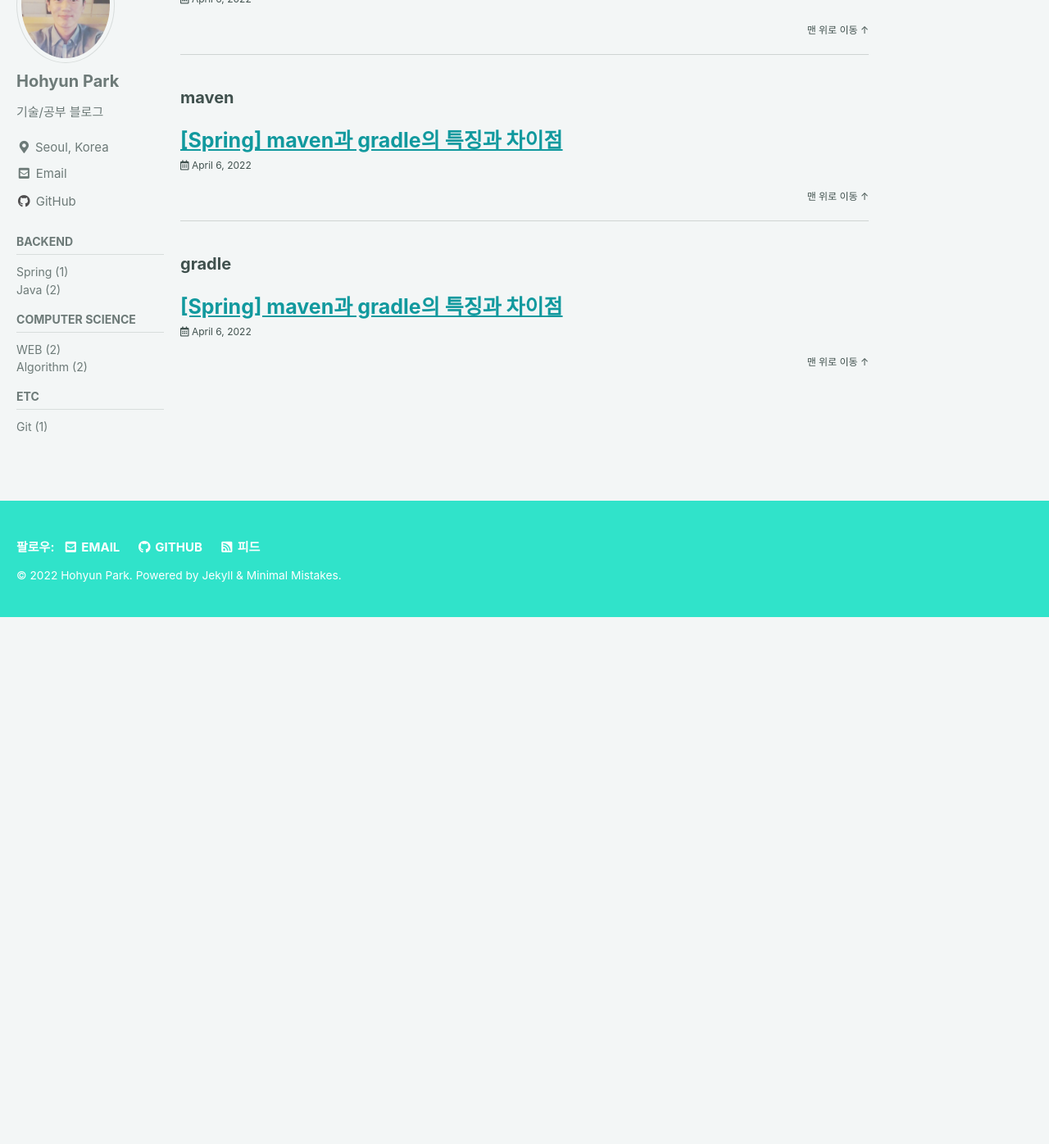
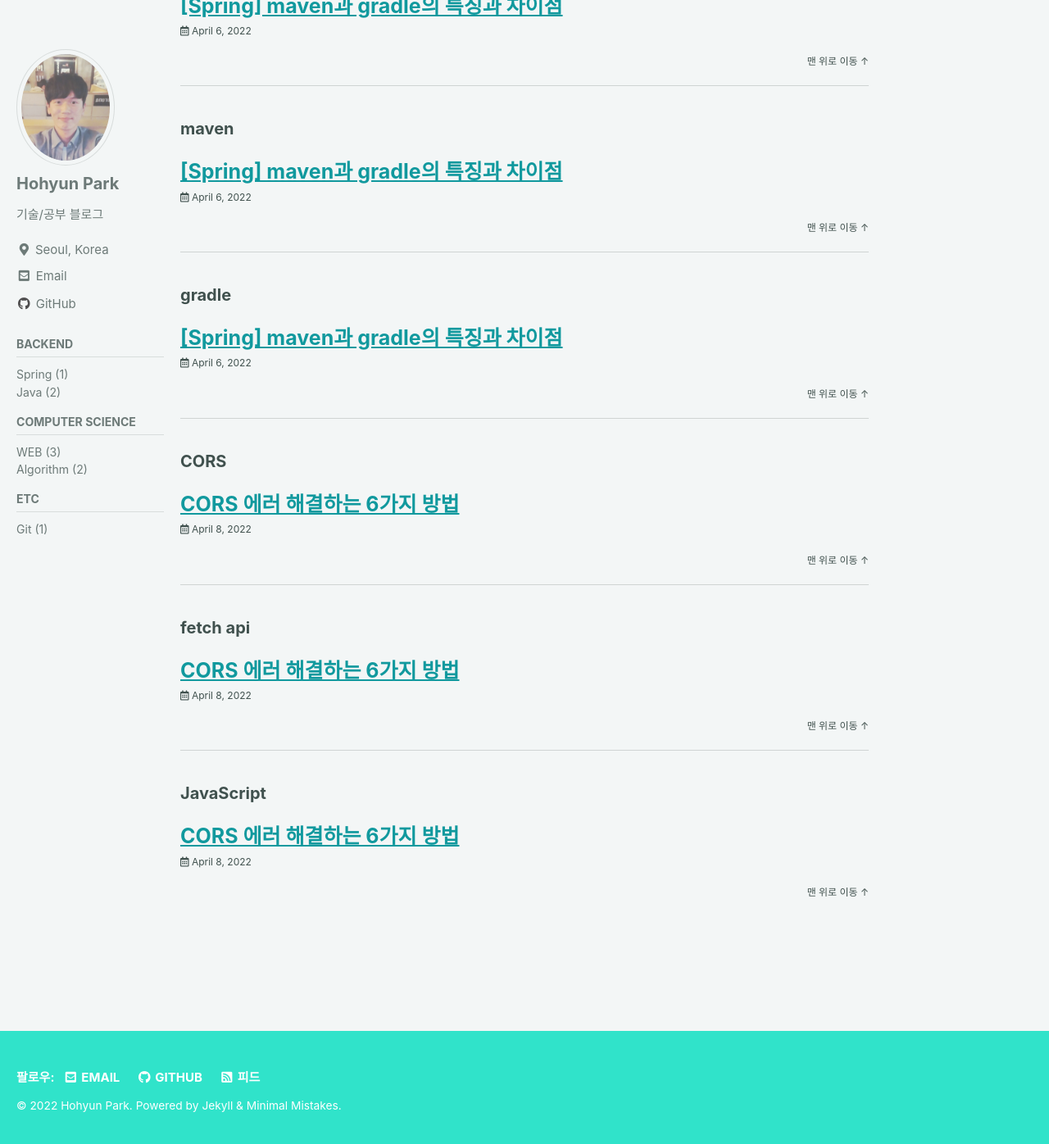
Before and after one commit to ParkHoH/ParkHoH.github.io, a Jekyll site: the page built from _pages/tag-archive.md, in a window 1280 px wide and 1400 px high, scrolled down 4677 px. Shown: the top 1396 px of the window at 82% size. Built offline with Jekyll 4.4.1, drawn with Linux system fonts in a browser that asks for light colours; cached includes are drawn as plain includes; before the commit the page ends 5430 px from its top, so only the background shows below that; some of the changed lines change nothing that is shown; some of the changed text lies outside the part shown.

Commit message:
Post: CORS 에러 해결하기

````diff
--- a/_posts/2022-04-06-maven_gradle.md
+++ b/_posts/2022-04-06-maven_gradle.md
@@ -150,7 +150,7 @@ Maven에서는 빌드 순서가 정해져 있고 각각의 단계를 phase라고
 
 [공식 홈페이지](https://docs.gradle.org/current/userguide/what_is_gradle.html)를 보면 Gradle에 대해 알아야 할 5가지 사항을 명시하고 있다.
 1. <B>Gradle is a general-purpose build tool(범용적인 빌드 도구)</B>: Gradle은 어떤 소프트웨어에서도 빌드가 가능하도록 돕는다.
-2. <B>The core model is based on tasks(핵심 모델은 작업에 기반하고 있음)</B>: Gradle에서는 거의 모든 빌드 프로세스를 DAG라는 그래프로 모델링하는데, 이 부분이 Gradle을 유연하게 만들어주는 이유라고 한다(읽어봤는지 솔직히 이해하지 못했다..ㅋㅋ)
+2. <B>The core model is based on tasks(핵심 모델은 작업에 기반하고 있음)</B>: Gradle에서는 거의 모든 빌드 프로세스를 DAG라는 그래프로 모델링하는데, 이 부분이 Gradle을 유연하게 만들어주는 이유라고 한다(읽어봤는데 솔직히 이해하지 못했다..ㅋㅋ)
 3. <B>Gradle has several fixed build phases(몇 가지 고정된 필드 phase를 갖고 있음)</B>: Initialization(초기화) - Configuration(구성) - Execution(실행) 단계로 이루어져있고, 이 과정은 Gradle의 빌드 Lifecycle을 형성한다.
 4. <B>Gradle is extensible in more ways than one(여러 가지의 확장 가능성)</B>
 5. <B>Build scripts operate against an API(API에 기반해 빌드 스크립트 동작)</B>
--- /dev/null
+++ b/_posts/2022-04-08-CORS.md
@@ -0,0 +1,183 @@
+---
+title: "CORS 에러 해결하는 6가지 방법"
+excerpt: ""
+
+categories: WEB
+tags: [CORS, fetch api, JavaScript]
+
+date: 2022-04-08
+last_modified_at: 2022-04-08
+---
+> 웹 프로젝트를 진행하다가 `fetch api`를 이용해 다음 사이트에서 뉴스 기사를 가져오려고 하는데, 아래와 같은 에러가 나타났다.
+>
+> ![CORS error](\assets\images\posts\2022-04-08\CORS error.png){: width="60%" .align-center}
+>
+> 위 내용은 CORS 정책 위반으로 인해 오류가 발생했다는 것이다.
+>
+> 그래서 CORS 정책이 대체 뭐고 어떻게 해결하면 좋을지 이것저것 찾아보다가 구글에 'CORS 에러'로 검색하면 나오는 글들이 내 상황에 맞지 않거나 그대로 진행했는데도 오류가 나서 해결하는데 시간이 오래걸렸다.
+>
+> 혹시라도 나처럼 헤메는 사람이 있을까싶어 블로그에 글을 남기기로 했다.
+
+## CORS(Cross-Orign Resource Sharing)
+먼저 CORS가 뭔지 알아보자.
+
+
+자료를 찾아보니 웹 개발자라면 누구나 CORS 에러를 한 번 정도는 경험하게 된다고 한다. 처음에는 굳이 왜 이런 정책을 만들어서 짜증나게 하나 싶었는데 사실 CORS 정책으로 인해 사이트를 조금 더 안전하게 보호할 수 있게 된다.
+
+
+> CORS는 한글로 그대로 해석하면 '교차 출처 리소스 공유'라는 의미이다. 쉽게 말하면 교차(다른) 출처에서의 리소스 공유에 관한 정책이라는 의미이다.
+
+
+즉, 몇 가지 예외로 지정한 출처만 제외하고 기본적으로는 '같은 출처'에서만 리소스 공유가 가능하도록 하는 정책을 의미한다.
+> 참고로 CORS는 서버 스펙이 아닌 웹 브라우저 스펙이다. 서버에서는 CORS를 위반하더라도 정상적으로 응답을 받을 수 있지만 이 응답의 파기 여부는 브라우저가 결정한다.
+
+그럼 같은 출처(Same-Origin)와 다른 출처(Cross-Origin)를 구분짓는 기준은 무엇을 말하는걸까?
+
+
+### 같은 출처 vs 다른 출처
+---
+![MDN CORS](https://developer.mozilla.org/en-US/docs/Web/HTTP/CORS/cors_principle.png){: width="80%" .align-center}
+<br>
+
+같은 출처(Origin)를 구분하는 요소는 3가지(프로토콜, 호스트, 포트)이다. 아래의 주소를 예로 들어보자.
+
+```console
+https://parkhoh.github.io/spring/maven_gradle/
+```
+
+위에서 3가지 요소를 표시하면,
+- 프로토콜(Protocol): `https://`
+- 호스트(Host): `parkhoh.github.io`
+- 포트(Port): `(생략 가능, 생략 시 80 포트 가정)`
+
+프로토콜, 호스트, (포트)만 동일하면 뒷 부분이 다르더라도 같은 출처로 판단한다.
+
+
+여기서 포트 번호는 생략이 가능하지만 포트 번호가 정확히 명시되어 있다면 포트 번호까지 똑같아야 동일 출처로 인식한다. 생략 시 포트 번호에 관해서는 [RFC 문서](https://datatracker.ietf.org/doc/html/rfc2616#section-3.2.2)를 참고하면 도움이 될 것 같다.
+
+
+아래의 url은 위 url과 동일 출처로 판단한다.
+```console
+https://parkhoh.github.io/tags
+```
+
+
+## CORS 에러 해결 방법
+그럼 해결 방법은 뭘까? 답은 간단하다.
+동일한 출처에서 리소스를 요청하거나 다른 출처에서도 리소스를 요청할 수 있도록 설정하면 된다.
+
+그럼 아래에서 차례대로 방법을 소개해보겠다.
+
+### 외부 proxy 서버 이용
+---
+가장 간단하고 따로 서버를 구축할 필요가 없기 때문에 내가 문제를 해결하기 위해서 선택한 방법이다.
+
+
+외부 proxy를 이용하면 아래 두 조건을 충족할 수 있기 때문에 선택하게 됐다.
+> - 현재 진행하고 있는 프로젝트에서는 서버 없이 `Vanilla JavaScript`로만 구현 목표
+> - 서버를 직접 구축하지 않고 누구나 이용 가능하도록 구현 목표
+> - 요청 보낼 서버에 대한 내부 설정을 직접 할 수 없다. 즉 크롤링 대상 사이트가 내 서버일리가 없다.
+
+
+원리는 외부에 존재하는 proxy 서버를 이용하면 요청한 URL로 프록싱을 해주고 CORS 정책을 지킨 것처럼 우회할 수 있다.
+
+
+기능은 거의 비슷하기 때문에 어떤 외부 proxy 사이트를 사용해도 되지만 나는 [cors-anywhere](https://cors-anywhere.herokuapp.com/corsdemo)라는 사이트를 이용하기로 했다.
+
+
+세팅 방법은 간단하다.
+> 1. 먼저 [cors-anywhere](https://cors-anywhere.herokuapp.com/corsdemo) 사이트에 접속해 `Request temporary access to the demo server` 버튼을 눌러 일시적인 접근 권한을 받는다.
+> 2. fetch, XMLHttpRequest 등으로 요청을 보낼 때 URL 주소 앞에 `https://cors-anywhere.herokuapp.com/`를 붙여준다.
+
+```js
+const cors = "https://cors-anywhere.herokuapp.com/";
+const url = "https://parkhoh.github.io/";
+
+fetch(cors + url)
+    .then((response) => response.text())
+    .then((data) => console.log(data))
+```
+
+이렇게 수정 후 요청을 보내면 정상적으로 응답받을 수 있고 원하는대로 파싱 후 사용하면 된다.
+
+
+참고로 다른 사이트를 참고해보면 위의 1번 과정 없이 바로 2번을 실행하게 되는데, 최근에 무분별한 CORS Anyware의 사용으로 인해 개발 목적으로만 일시적으로 사용이 가능하다고 한다.
+
+
+### Access-Control-Allow-Origin 헤더 설정
+---
+이 방법은 프론트엔드와 백엔드 모두 직접 통제할 수 있을 경우에 적용 가능한 방법이다.
+
+
+방법은 서버에서 직접 `Access-Control-Allow-Origin` 헤더의 값에 `와일드카드(*)`나 원하는 출처를 넣어주면 된다.
+```console
+Access-Control-Allow-Origin: *
+Access-Control-Allow-Origin: http://localhost:4000/
+```
+
+이렇게 설정하면 브라우저에서는 자신이 보낸 `Origin`과 서버에서 응답한 `Access-Control-Allow-Origin`을 비교해본 후 적절한 응답이라고 판단한다.
+
+
+여기서 `Access-Control-Allow-Origin`을 `*`로 설정하게 되면 모든 출처와 리소스를 공유한다는 의미이므로 비용적, 보안적인 면에서 굉장히 좋지 않다. `http://localhost:4000/`과 같이 범용적인 출처를 넣어주는 것도 마찬가지이다.
+
+
+따라서 로컬에서 테스트할 때 유용하다고 볼 수 있고 배포 시에는 구체적인 출처를 명시해주는 것이 바람직하다고 한다.
+
+
+### 직접 proxy 서버 구축
+---
+이 방법은 직접 proxy 서버를 구축하는 방법이다.
+
+
+위에서 언급했듯이 CORS 정책은 브라우저의 스펙이기 때문에 서버를 직접 구축해서 통신하게 된다면 CORS 정책이 적용되지 않는다.
+
+
+따라서 클라이언트단에서는 proxy 서버에 요청을 보내고, proxy 서버에서 직접 통신을 해서 결과를 응답해준다.
+
+---
+proxy 서버를 구축했지만 아직 배포를 하지 않았고 프론트엔드의 포토 번호와 백엔드의 포트 번호가 일치하지 않는다면 한 가지 설정해야할 것이 더 남았다.
+
+
+예를 들면 프론트엔드인 React에서는 `3000번 포트`를 이용하고 Express에서는 `5000번 포트`를 이용하는 경우처럼 포트 번호가 일치하지 않게 되면 직접 proxy 서버를 구축하더라도 CORS 오류가 발생한다.
+
+
+해결 방법은 이전에 살펴본 `Access-Control-Allow-Origin` 헤더를 설정해주는 방법이 있다.
+다른 방법은 `http-proxy-middleware` 라이브러리를 사용해 프록싱을 해주는 방법이다.
+```js
+const httpProxyMiddleware = require("http-proxy-middleware");
+
+module.exports = (app) => {
+    app.use("api",
+        httpProxyMiddleware({
+            target: "프록싱 하고자 하는 url",
+            changeOrigin: true,
+        })
+    )
+}
+```
+이렇게 설정하고 로컬 환경에서 `/api`로 요청을 보내게 되면 원하는 url로 프록싱을 해줘서 CORS 정책을 잘 지키고 있는 것처럼 우회할 수 있다.
+
+
+프론트엔드 개발자들이 많이 사용하는 `webpack-dev-server`의 경우 문법은 약간 다르지만 내부적으로는 `http-proxy-middleware`를 사용하기 때문에 원리는 같다고 한다.
+
+
+## 결론
+처음 CORS 에러를 마주쳤을 때 '이거 간단히 해결할 수 있을텐데'라는 생각을 했다.
+
+그치만 이 방법, 저 방법 적용해보다 잘 안 돼서 어떤 부분은 정확히 작동하고, 또 다른 부분은 오류가 발생하는지 파악하는 것에 시간을 많이 썼다.
+
+결국 공부해보니 어렵지 않은 문제여서 해결했고 아래 사진처럼 원하는 결과물을 얻었다. ~~(프로그래밍은 항상 답을 알고 나면 이걸 왜 몰랐지 싶은 것 같다..)~~
+![project](\assets\images\posts\2022-04-08\project.png){: .align-center}
+
+
+백엔드에만 집중해서 공부했다면 한동안 마주치지 않았을 문제였을지도 모른다.
+
+그치만 바닐라 자바스크립트를 공부하면서 웹 개발자라면 한 번쯤 마주치는 문제에 대해 해결해봤다는 것과 ajax 요청에 대해 공부해봤다는 것에 의미를 둬야겠다!
+
+
+## 참고 자료
+- [https://ko.javascript.info](https://ko.javascript.info/fetch-crossorigin#ref-288)
+- [https://datatracker.ietf.org](https://datatracker.ietf.org/doc/html/rfc2616#section-3.2.2)
+- [https://developer.mozilla.org/ko/docs/Web/HTTP/CORS](https://developer.mozilla.org/ko/docs/Web/HTTP/CORS)
+- [https://evan-moon.github.io](https://evan-moon.github.io/2020/05/21/about-cors/#webpack-dev-server%EB%A1%9C-%EB%A6%AC%EB%B2%84%EC%8A%A4-%ED%94%84%EB%A1%9D%EC%8B%B1%ED%95%98%EA%B8%B0)
+- [https://xiubindev.tistory.com](https://xiubindev.tistory.com/115)
````
Also changed, not shown: assets/images/posts/2022-04-08/CORS error.png (added), 1 other file.
